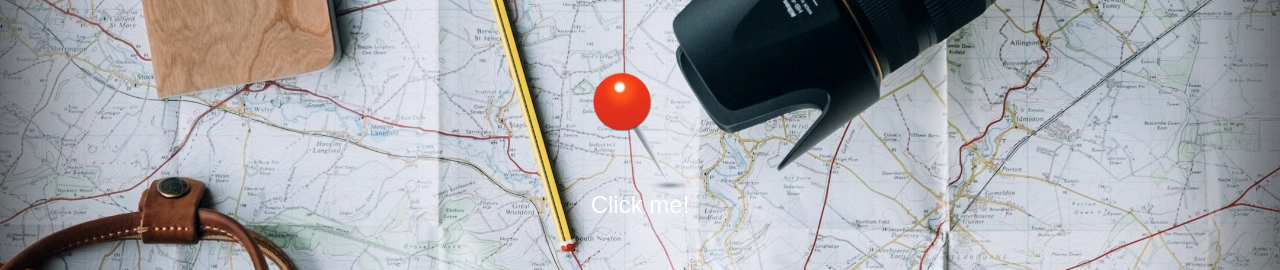
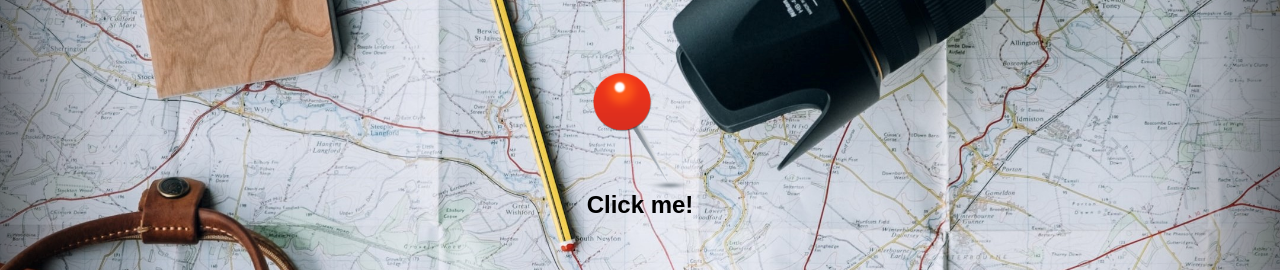
Before and after one commit to skwhit/Travel_Destinations_Generator, a plain HTML site: page index.html in a window 1280 px wide. Shown: the part 250-520 px from the top of the page. Drawn offline with Linux system fonts and the light colour scheme.

```diff
--- a/css/styles.css
+++ b/css/styles.css
@@ -159,7 +159,7 @@ body {
   justify-content: center;
   align-items: center;
   /* border: 2px solid black; */
-  color: white;
+  color: black;
   /* border: 2px white solid; */
 }
 
@@ -196,6 +196,7 @@ body {
   height: 70px;
   background-color: rgba(41, 39, 38, 0.6);
   border: 1px white solid;
+  color: white;
 }
 
 .generateNoMarker:hover {
--- a/index.html
+++ b/index.html
@@ -33,7 +33,7 @@
         </div>
         <div class="overlay">
             <h2 class="prompt"></h2>
-            <button class="generateDestination wiggle"><img class="marker" src="./img/mapMarker.png" alt="">Click me!</button>
+            <button class="generateDestination wiggle"><img class="marker" src="./img/mapMarker.png" alt=""><strong>Click me!</strong></button>
 
         </div>
     </section>
```
